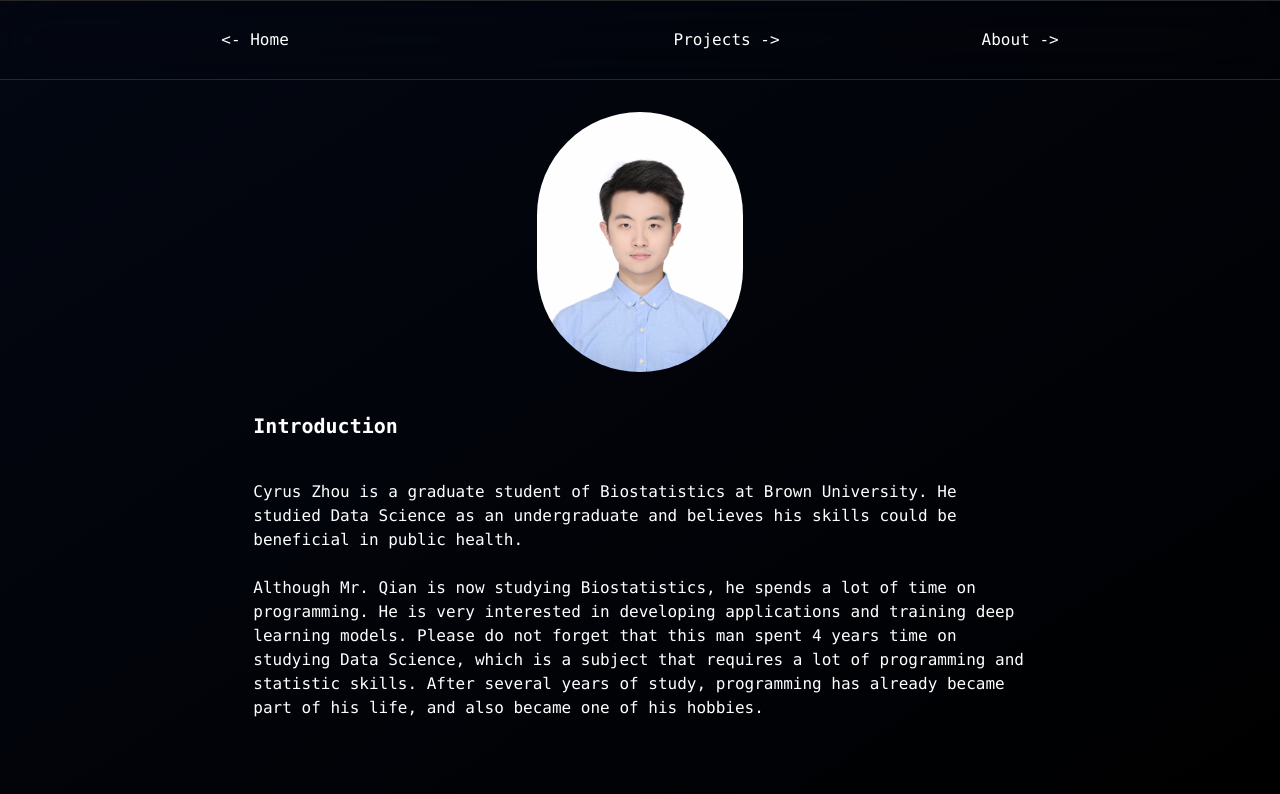
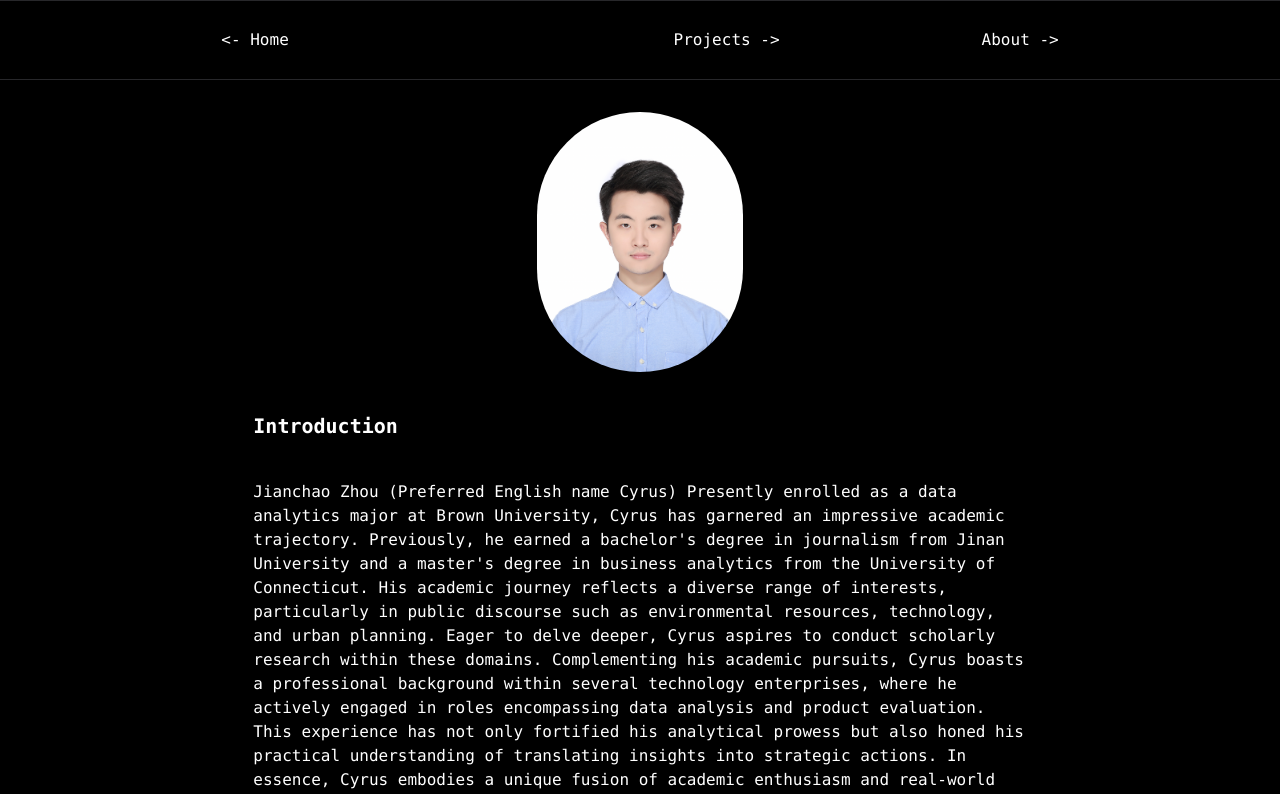
Before and after one commit to Cyrusz98/jianchaozhou-homepage, a Next.js app: page /about in a window 1280 px wide. Shown: the top 794 px of the page. Built offline with nearby package versions, Linux system fonts and the light colour scheme.

Commit message:
small changes in the bios

```diff
--- a/src/app/about/page.js
+++ b/src/app/about/page.js
@@ -12,16 +12,12 @@ export default function Page() {
             <div className="2xl:w-1/2 xl:w-2/3 lg:w-2/3 md:w-2/3 sm:w-full md:align-middle px-10 h-full">
                 <h1 className="text-white font-mono font-bold text-xl my-10">Introduction</h1>
                 <p className="text-white font-mono">
-                    Cyrus Zhou is a graduate student of Biostatistics at Brown University. He studied Data Science as
-                    an undergraduate and believes his skills could be beneficial in public health.
+                Jianchao Zhou (Preferred English name Cyrus)
+                Presently enrolled as a data analytics major at Brown University, Cyrus has garnered an impressive academic trajectory. Previously, he earned a bachelor's degree in journalism from Jinan University and a master's degree in business analytics from the University of Connecticut. His academic journey reflects a diverse range of interests, particularly in public discourse such as environmental resources, technology, and urban planning. Eager to delve deeper, Cyrus aspires to conduct scholarly research within these domains. Complementing his academic pursuits, Cyrus boasts a professional background within several technology enterprises, where he actively engaged in roles encompassing data analysis and product evaluation. This experience has not only fortified his analytical prowess but also honed his practical understanding of translating insights into strategic actions. In essence, Cyrus embodies a unique fusion of academic enthusiasm and real-world proficiency, positioning him as a multifaceted asset poised to contribute meaningfully across both research and practical spheres.
                 </p>
                 <br/>
                 <p className="text-white font-mono">
-                    Although Mr. Qian is now studying Biostatistics, he spends a lot of time on programming. He is very
-                    interested in developing applications and training deep learning models. Please do not forget that
-                    this man spent 4 years time on studying Data Science, which is a subject that requires a lot of
-                    programming and statistic skills. After several years of study, programming has already became part
-                    of his life, and also became one of his hobbies.
+                With a dynamic profile, Cyrus embodies a range of exceptional qualities. His linguistic proficiency spans Mandarin,cantonese and English, with impeccable skills in both spoken communication and written expression. In the realm of software skills, he exhibits a mastery of Microsoft Office applications for adept data manipulation, report composition, and proficient presentation of outcomes. Moreover, he adeptly maneuvers complex SQL queries and employs Python to facilitate data refinement, model training, and the creation of insightful data visualizations. His technical repertoire further includes proficiency in tools like SPSS, Tableau, Xmind, and Spark. Cyrus's professional demeanor extends to his remarkable self-motivation and exemplary communication prowess, enabling seamless cross-functional collaboration that ultimately drives success. His wealth of creative and innovative thinking is complemented by his robust experience in user and product research and analysis, empowering him to effectively shape and execute pivotal company decisions. He remains attuned to intricate details while effortlessly managing time, underpinned by unwavering composure under pressure and a willingness to embrace challenging assignments. Armed with strong analytical and logical thinking abilities, he is well-versed in industry regulations and market conventions, ensuring an informed and strategic approach in all endeavors.
                 </p>
             </div>
             <div className="h-28"></div>
--- a/src/app/components/content.js
+++ b/src/app/components/content.js
@@ -1,6 +1,6 @@
 export default function Content({children}) {
     return (
-        <main className="flex flex-col items-center align-middle w-screen min-h-screen overflow-hidden bg-gradient-to-tl from-black to-gray-950">
+        <main className="flex flex-col items-center align-middle w-screen min-h-screen overflow-hidden bg-gradient-to-tl from-green to-white-950">
             {children}
         </main>
     )
```
